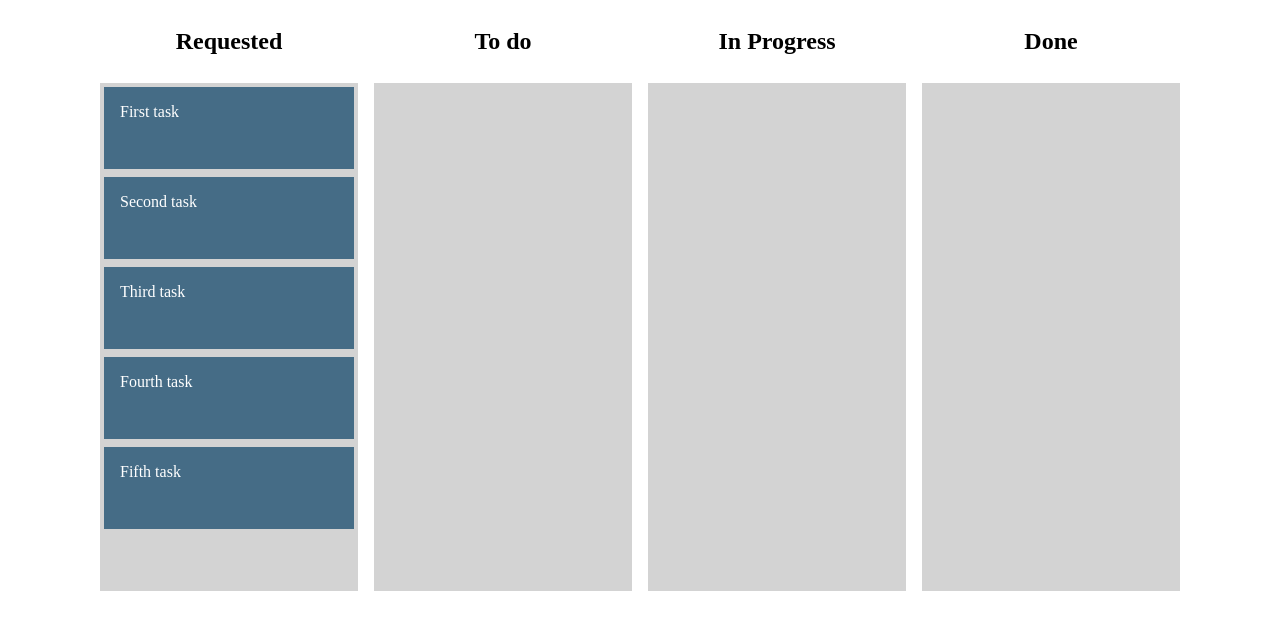
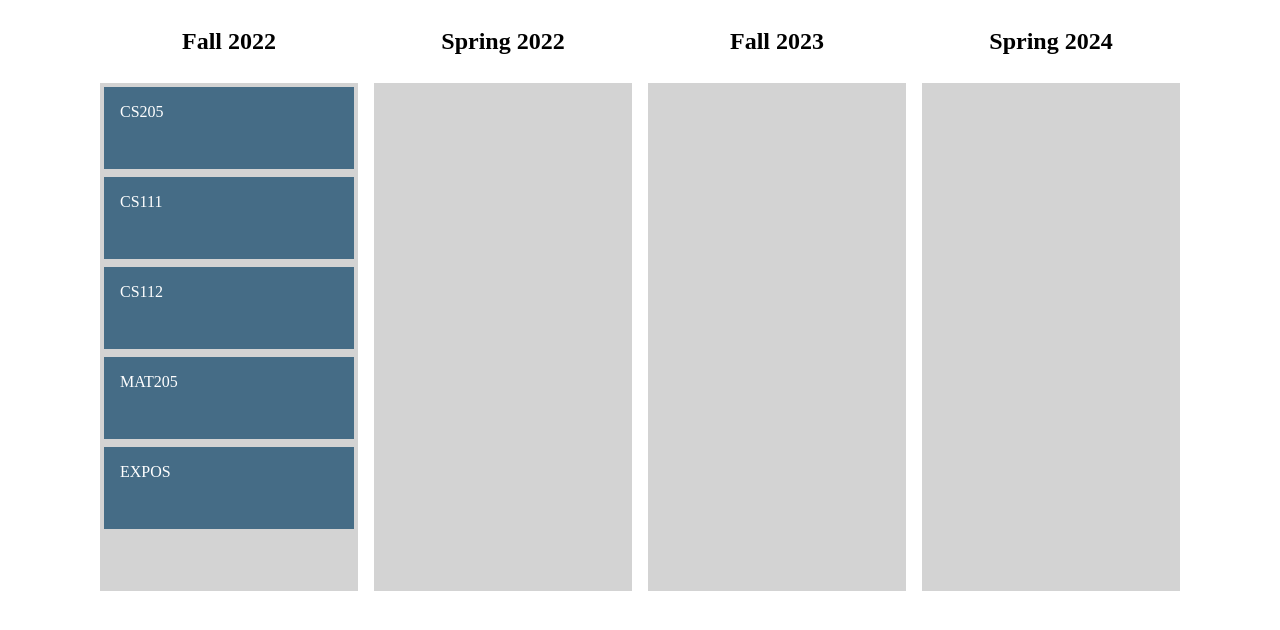
Before and after one commit to kevinmonisit/Scarlet-Navigator, a React (Create React App) app in the folder frontend/: page / in a window 1280 px wide. Shown: the top 630 px of the page. Built offline with nearby package versions, Linux system fonts and the light colour scheme.

Commit message:
Made a SemesterColumn component

```diff
--- a/frontend/src/App.tsx
+++ b/frontend/src/App.tsx
@@ -1,31 +1,32 @@
 /* eslint-disable no-shadow */
 import React, { useState } from 'react';
-import { DragDropContext, Draggable, Droppable } from 'react-beautiful-dnd';
+import { DragDropContext } from 'react-beautiful-dnd';
 import { v4 as uuid } from 'uuid';
+import SemesterColumn from './components/SemesterColumn';
 
 const itemsFromBackend = [
-  { id: uuid(), content: 'First task' },
-  { id: uuid(), content: 'Second task' },
-  { id: uuid(), content: 'Third task' },
-  { id: uuid(), content: 'Fourth task' },
-  { id: uuid(), content: 'Fifth task' },
+  { id: uuid(), content: 'CS205' },
+  { id: uuid(), content: 'CS111' },
+  { id: uuid(), content: 'CS112' },
+  { id: uuid(), content: 'MAT205' },
+  { id: uuid(), content: 'EXPOS' },
 ];
 
 const columnsFromBackend = {
   [uuid()]: {
-    name: 'Requested',
+    name: 'Fall 2022',
     items: itemsFromBackend,
   },
   [uuid()]: {
-    name: 'To do',
+    name: 'Spring 2022',
     items: [],
   },
   [uuid()]: {
-    name: 'In Progress',
+    name: 'Fall 2023',
     items: [],
   },
   [uuid()]: {
-    name: 'Done',
+    name: 'Spring 2024',
     items: [],
   },
 };
@@ -75,67 +76,7 @@ function App() {
         onDragEnd={(result) => onDragEnd(result, columns, setColumns)}
       >
         {Object.entries(columns).map(([columnId, column]) => (
-          <div
-            style={{
-              display: 'flex',
-              flexDirection: 'column',
-              alignItems: 'center',
-            }}
-            key={columnId}
-          >
-            <h2>{column.name}</h2>
-            <div style={{ margin: 8 }}>
-              <Droppable droppableId={columnId} key={columnId}>
-                {(provided, snapshot) => (
-                  <div
-                    // eslint-disable-next-line react/jsx-props-no-spreading
-                    {...provided.droppableProps}
-                    ref={provided.innerRef}
-                    style={{
-                      background: snapshot.isDraggingOver
-                        ? 'lightblue'
-                        : 'lightgrey',
-                      padding: 4,
-                      width: 250,
-                      minHeight: 500,
-                    }}
-                  >
-                    {column.items.map((item, index) => (
-                      <Draggable
-                        key={item.id}
-                        draggableId={item.id}
-                        index={index}
-                      >
-                        {(provided, snapshot) => (
-                          <div
-                            ref={provided.innerRef}
-                            // eslint-disable-next-line react/jsx-props-no-spreading
-                            {...provided.draggableProps}
-                            // eslint-disable-next-line react/jsx-props-no-spreading
-                            {...provided.dragHandleProps}
-                            style={{
-                              userSelect: 'none',
-                              padding: 16,
-                              margin: '0 0 8px 0',
-                              minHeight: '50px',
-                              backgroundColor: snapshot.isDragging
-                                ? '#263B4A'
-                                : '#456C86',
-                              color: 'white',
-                              ...provided.draggableProps.style,
-                            }}
-                          >
-                            {item.content}
-                          </div>
-                        )}
-                      </Draggable>
-                    ))}
-                    {provided.placeholder}
-                  </div>
-                )}
-              </Droppable>
-            </div>
-          </div>
+          <SemesterColumn columnId={columnId} column={column} />
         ))}
       </DragDropContext>
     </div>
--- a/frontend/src/components/CourseCard.tsx
+++ b/frontend/src/components/CourseCard.tsx
@@ -4,13 +4,13 @@
 import React from 'react';
 import { Draggable } from 'react-beautiful-dnd';
 
-interface Item {
+interface CourseCardInfo {
   id: string;
   content: string;
 }
 
 interface CourseCardProps {
-  item: Item;
+  item: CourseCardInfo;
   index: number;
 }
 
@@ -49,3 +49,4 @@ function CourseCard(props: CourseCardProps) {
 }
 
 export default CourseCard;
+export type { CourseCardInfo };
--- /dev/null
+++ b/frontend/src/components/SemesterColumn.tsx
@@ -0,0 +1,58 @@
+import React from 'react';
+import { Droppable } from 'react-beautiful-dnd';
+import CourseCard, { CourseCardInfo } from './CourseCard';
+
+interface Column {
+  name: string,
+  items: Array<CourseCardInfo>;
+}
+
+interface SemesterColumnProps {
+  columnId: string;
+  column: Column;
+}
+
+function SemesterColumn(props: SemesterColumnProps) {
+  const { columnId, column } = props;
+  return (
+    <div
+      style={{
+        display: 'flex',
+        flexDirection: 'column',
+        alignItems: 'center',
+      }}
+      key={columnId}
+    >
+      <h2>{column.name}</h2>
+      <div style={{ margin: 8 }}>
+        <Droppable droppableId={columnId} key={columnId}>
+          {(provided, snapshot) => (
+            <div
+              // eslint-disable-next-line react/jsx-props-no-spreading
+              {...provided.droppableProps}
+              ref={provided.innerRef}
+              style={{
+                background: snapshot.isDraggingOver
+                  ? 'lightblue'
+                  : 'lightgrey',
+                padding: 4,
+                width: 250,
+                minHeight: 500,
+              }}
+            >
+              {column.items.map((item, index) => (
+                <CourseCard
+                  item={item}
+                  index={index}
+                />
+              ))}
+              {provided.placeholder}
+            </div>
+          )}
+        </Droppable>
+      </div>
+    </div>
+  );
+}
+
+export default SemesterColumn;
```
